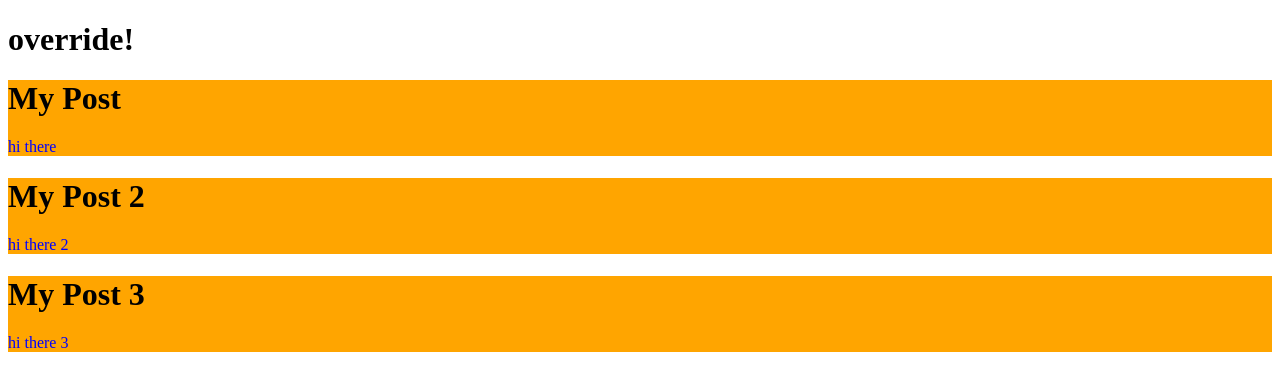
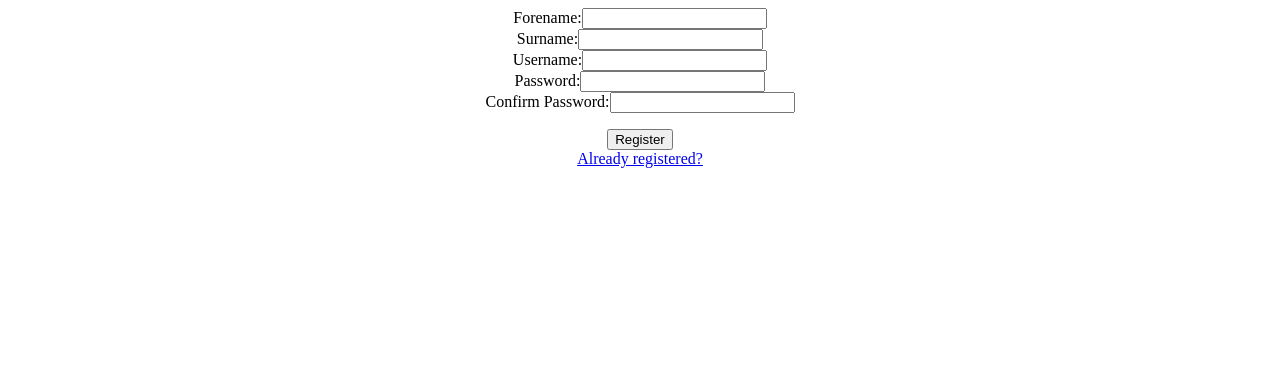
Before and after one commit to ZachNewbery/CS3099-A9, a React (Create React App) app in the folder frontend/: page /registration in a window 1280 px wide. Shown: the top 390 px of the page. Built offline with nearby package versions, Linux system fonts and the light colour scheme.

Commit message:
#202 - Added login and registration routes + forms

```diff
--- a/frontend/package.json
+++ b/frontend/package.json
@@ -9,6 +9,8 @@
     "moment": "^2.29.1",
     "react": "^16.14.0",
     "react-dom": "^16.14.0",
+    "react-router": "^5.2.0",
+    "react-router-dom": "^5.2.0",
     "react-scripts": "3.4.3",
     "styled-components": "^5.2.0"
   },
--- a/frontend/src/App.js
+++ /dev/null
@@ -1,15 +0,0 @@
-import React from "react";
-import { Body } from "./Body";
-
-export const App = ({ text }) => {
-  return (
-    <>
-      <Heading text={text} />
-      <Body />
-    </>
-  )
-}
-
-export const Heading = ({ text = "heading" }) => {
-  return <h1>{text}</h1>
-}
--- a/frontend/src/Body.js
+++ /dev/null
@@ -1,41 +0,0 @@
-import React from "react";
-import styled from "styled-components";
-
-const StyledPost = styled.div`
-  background: ${props => props.colour};
-  p {
-    color: blue;
-  }
-`;
-
-const posts = [
-  {
-    title: "My Post",
-    description: "hi there"
-  },
-  {
-    title: "My Post 2",
-    description: "hi there 2"
-  },
-  {
-    title: "My Post 3",
-    description: "hi there 3"
-  },
-]
-
-export const Body = () => {
-  return (
-    <div>
-      {posts.map((post, i) => (
-         <Post {...post} key={i} />
-      ))}
-    </div>
-  )
-}
-
-export const Post = ({ title, description }) => (
-  <StyledPost colour="orange">
-    <h1>{title}</h1>
-    <p>{description}</p>
-  </StyledPost>
-)
--- /dev/null
+++ b/frontend/src/Home.js
@@ -0,0 +1,8 @@
+import React from "react";
+import { Redirect } from "react-router-dom";
+import { isAuthenticated } from "./helpers";
+
+export const Home = () => {
+  if (!isAuthenticated()) return <Redirect to='/login' />
+  return <h1>Home</h1>
+}
--- /dev/null
+++ b/frontend/src/Login.js
@@ -0,0 +1,51 @@
+import React, { useRef, useState } from "react";
+import { Link, Redirect, useHistory } from "react-router-dom";
+import { isAuthenticated } from "./helpers";
+import styled from "styled-components";
+
+const StyledContainer = styled.div`
+  display: flex;
+  flex-direction: column;
+  justify-content: center;
+  align-items: center;
+`;
+
+export const Login = () => {
+  const usernameRef = useRef(null);
+  const passwordRef = useRef(null);
+  const [errors, setErrors] = useState({});
+  const history = useHistory();
+
+  const handleSubmit = () => {
+    setErrors({});
+
+    const username = usernameRef.current.value;
+    const password = passwordRef.current.value;
+
+    if (Object.keys(errors).length === 0) {
+      localStorage.setItem('access-token', 'hithere');
+      history.push('/');
+    }
+
+    console.log(username, password);
+  }
+
+  if (isAuthenticated()) return <Redirect to='/' />;
+
+  return (
+    <StyledContainer>
+      <label>
+        Username:
+        <input type='text' ref={usernameRef} name='username' />
+        <p>{errors.username}</p>
+      </label>
+      <label>
+        Password:
+        <input type='password' ref={passwordRef} name='password' />
+        <p>{errors.password}</p>
+      </label>
+      <button onClick={handleSubmit}>Login</button>
+      <Link to='/registration'>Create an account</Link>
+    </StyledContainer>
+  )
+}
--- /dev/null
+++ b/frontend/src/Registration.js
@@ -0,0 +1,80 @@
+import React, { useRef, useState } from "react";
+import { Link, Redirect, useHistory } from "react-router-dom";
+import { isAuthenticated } from "./helpers";
+import styled from "styled-components";
+
+const StyledContainer = styled.div`
+  display: flex;
+  flex-direction: column;
+  justify-content: center;
+  align-items: center;
+
+  form {
+    display: flex;
+    flex-direction: column;
+    justify-content: center;
+    align-items: center;
+  }
+`;
+
+export const Registration = () => {
+  const formRef = useRef(null);
+  const [errors, setErrors] = useState({});
+  const history = useHistory();
+
+  const handleSubmit = e => {
+    e.preventDefault();
+    setErrors({});
+
+    let { firstName, lastName, userName, password, confirmPassword } = formRef.current;
+
+    firstName = firstName.value;
+    lastName = lastName.value;
+    userName = userName.value;
+    password = password.value;
+    confirmPassword = confirmPassword.value;
+
+    if (password !== confirmPassword)  {
+      setErrors(currentErrors => ({ ...currentErrors, confirmPassword: 'Passwords don\'t match' }));
+    }
+
+    if (Object.keys(errors).length === 0) {
+      localStorage.setItem('access-token', 'hithere');
+      history.push('/');
+    }
+
+    console.log({ firstName, lastName, userName, password, confirmPassword });
+  }
+
+  if (isAuthenticated()) return <Redirect to='/' />;
+
+  return (
+    <StyledContainer>
+      <form ref={formRef}>
+        <label>
+          Forename:
+          <input type='text' name='firstName' />
+        </label>
+        <label>
+          Surname:
+          <input type='text' name='lastName' />
+        </label>
+        <label>
+          Username:
+          <input type='text' name='userName' />
+        </label>
+        <label>
+          Password:
+          <input type='password' name='password' />
+        </label>
+        <label>
+          Confirm Password:
+          <input type='password' name='confirmPassword' />
+          <p>{errors.confirmPassword}</p>
+        </label>
+        <button onClick={handleSubmit}>Register</button>
+      </form>
+      <Link to='/login'>Already registered?</Link>
+    </StyledContainer>
+  )
+}
--- /dev/null
+++ b/frontend/src/helpers.js
@@ -0,0 +1,4 @@
+export const isAuthenticated = () => {
+  const token = localStorage.getItem('access-token');
+  return token !== null;
+}
--- a/frontend/src/index.js
+++ b/frontend/src/index.js
@@ -1,10 +1,25 @@
 import React from 'react';
 import ReactDOM from 'react-dom';
-import { App } from './App';
+import { BrowserRouter as Router, Route, Switch } from 'react-router-dom'
+import { Home } from './Home';
+import { Login } from './Login';
+import { Registration } from './Registration';
 
 ReactDOM.render(
   <React.StrictMode>
-    <App text="override!"/>
+    <Router>
+      <Switch>
+        <Route path='/registration'>
+          <Registration />
+        </Route>
+        <Route path="/login">
+          <Login />
+        </Route>
+        <Route path="/">
+          <Home />
+        </Route>
+      </Switch>
+    </Router>
   </React.StrictMode>,
   document.getElementById('root')
 );
```
Also changed, not shown: 1 other file (tests, documents, lock files or other folders).
